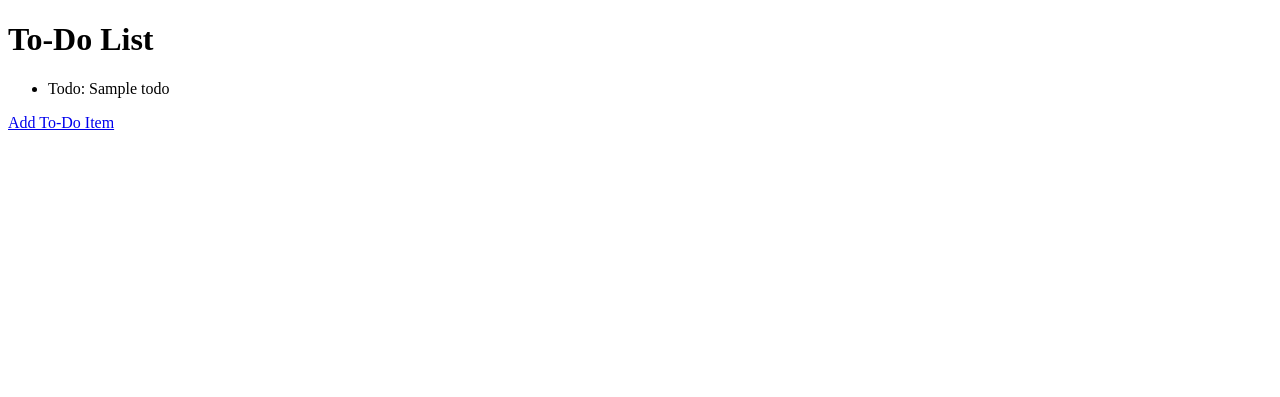
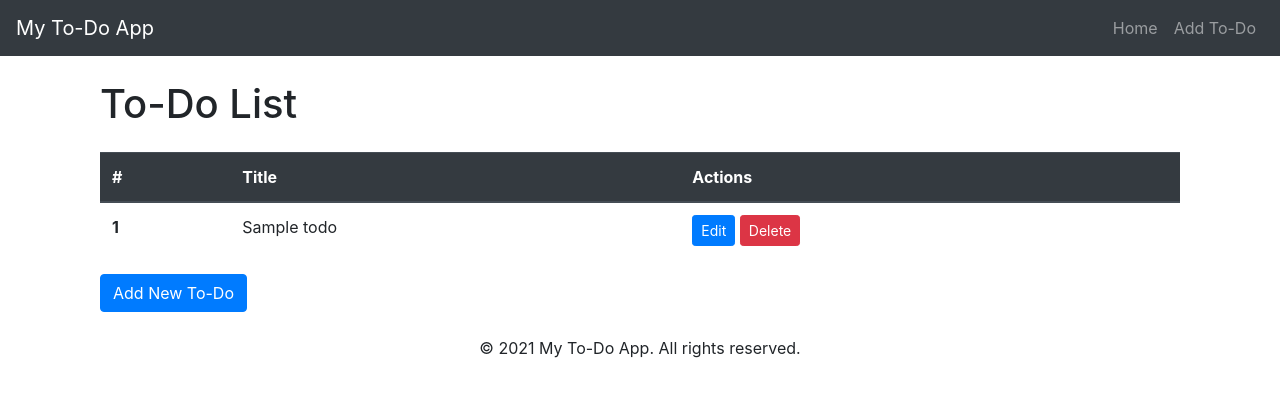
Before and after one commit to zzpwestlife/cs50_final_project, a Flask app: page / in a window 1280 px wide. Shown: the top 397 px of the page. Run offline with Flask 3, Linux system fonts and the light colour scheme; tables that the repository leaves empty hold one stand-in row (values such as "Sample post"); some libraries are stand-ins or nearby versions.

Commit message:
todo curd

```diff
--- a/app.py
+++ b/app.py
@@ -1,10 +1,10 @@
-from flask import Flask, render_template, request, redirect, url_for
+from flask import Flask, render_template, request, redirect, url_for, flash
 from flask_sqlalchemy import SQLAlchemy
 from flask_migrate import Migrate
 
 app = Flask(__name__)
-app.debug = True
 app.config['SQLALCHEMY_DATABASE_URI'] = 'mysql://root:secret@127.0.0.1:33072/flask_db'
+app.config['SECRET_KEY'] = '2b1a07d8b1f3b2c8de3f6b2d5d7f8a7b'
 db = SQLAlchemy(app)
 migrate = Migrate(app, db)
 
@@ -12,9 +12,11 @@ from models import User, Todo
 
 
 @app.route('/')
-def index():
+@app.route('/todo_list')
+def todo_list():
     todos = Todo.query.all()
-    return render_template('index.html', todos=todos)
+    return render_template('todo_list.html', todos=todos)
+
 
 @app.route('/add_todo', methods=['GET', 'POST'])
 def add_todo():
@@ -24,9 +26,33 @@ def add_todo():
         todo = Todo(title=title, description=description)
         db.session.add(todo)
         db.session.commit()
-        return redirect(url_for('index'))
+        return redirect(url_for('todo_list'))
     return render_template('add_todo.html')
 
-#
+
+# Method for editing a to-do item
+@app.route('/edit_todo/<int:todo_id>', methods=['GET', 'POST'])
+def edit_todo(todo_id):
+    todo = Todo.query.get_or_404(todo_id)
+    if request.method == 'POST':
+        todo.title = request.form['title']
+        db.session.commit()
+        flash('To-Do item updated successfully!', 'success')
+        return redirect(url_for('todo_list'))
+    return render_template('edit_todo.html', todo=todo)
+
+
+# Method for deleting a to-do item
+@app.route('/delete_todo/<int:todo_id>', methods=['GET', 'POST'])
+def delete_todo(todo_id):
+    todo = Todo.query.get_or_404(todo_id)
+    if request.method == 'POST':
+        db.session.delete(todo)
+        db.session.commit()
+        flash('To-Do item deleted successfully!', 'success')
+        return redirect(url_for('todo_list'))
+    return render_template('delete_todo.html', todo=todo)
+
+
 if __name__ == '__main__':
-    app.run()
+    app.run(debug=True)
--- /dev/null
+++ b/templates/base.html
@@ -0,0 +1,33 @@
+<!-- base.html -->
+<!DOCTYPE html>
+<html>
+<head>
+    <title>{% block title %}{% endblock %}</title>
+    <link rel="stylesheet" href="https://stackpath.bootstrapcdn.com/bootstrap/4.5.2/css/bootstrap.min.css">
+</head>
+<body>
+    <header>
+        <nav class="navbar navbar-expand-lg navbar-dark bg-dark">
+            <a class="navbar-brand" href="#">My To-Do App</a>
+            <ul class="navbar-nav ml-auto">
+                <li class="nav-item">
+                    <a class="nav-link" href="/">Home</a>
+                </li>
+                <li class="nav-item">
+                    <a class="nav-link" href="{{ url_for('add_todo') }}">Add To-Do</a>
+                </li>
+            </ul>
+        </nav>
+    </header>
+    <div class="container mt-4">
+        {% block content %}{% endblock %}
+    </div>
+    <footer class="mt-4 text-center">
+        <p>&copy; 2021 My To-Do App. All rights reserved.</p>
+    </footer>
+    <script src="https://stackpath.bootstrapcdn.com/bootstrap/4.5.2/js/bootstrap.min.js"></script>
+    <script>
+        // Add your JavaScript code here
+    </script>
+</body>
+</html>
--- a/templates/index.html
+++ /dev/null
@@ -1,16 +0,0 @@
-<!DOCTYPE html>
-<html>
- <head>
-   <title>To-Do List</title>
- </head>
- <body>
-   <h1>To-Do List</h1>
-   <ul>
-     {% for todo in todos %}
-       <li>{{ todo }}</li>
-     {% endfor %}
-   </ul>
-
-   <a href="{{ url_for('add_todo') }}">Add To-Do Item</a>
- </body>
-</html>
--- /dev/null
+++ b/templates/todo_list.html
@@ -0,0 +1,31 @@
+{% extends 'base.html' %}
+{% block title %}
+    To-Do List
+{% endblock %}
+{% block content %}
+    <div class="container">
+        <h1 class="mt-4">To-Do List</h1>
+        <table class="table mt-4">
+            <thead class="thead-dark">
+                <tr>
+                    <th scope="col">#</th>
+                    <th scope="col">Title</th>
+                    <th scope="col">Actions</th>
+                </tr>
+            </thead>
+            <tbody>
+                {% for todo in todos %}
+                    <tr>
+                        <th scope="row">{{ loop.index }}</th>
+                        <td>{{ todo.title }}</td>
+                        <td>
+                            <a href="{{ url_for('edit_todo', todo_id=todo.id) }}" class="btn btn-sm btn-primary">Edit</a>
+                            <a href="{{ url_for('delete_todo', todo_id=todo.id) }}" class="btn btn-sm btn-danger">Delete</a>
+                        </td>
+                    </tr>
+                {% endfor %}
+            </tbody>
+        </table>
+        <a href="{{ url_for('add_todo') }}" class="btn btn-primary">Add New To-Do</a>
+    </div>
+{% endblock %}
```
Also changed, not shown: templates/add_todo.html (+29 -15 lines), templates/delete_todo.html (added, +15 -0 lines), templates/edit_todo.html (added, +17 -0 lines).
